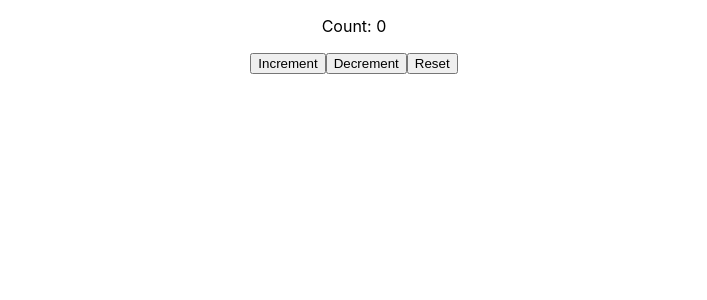
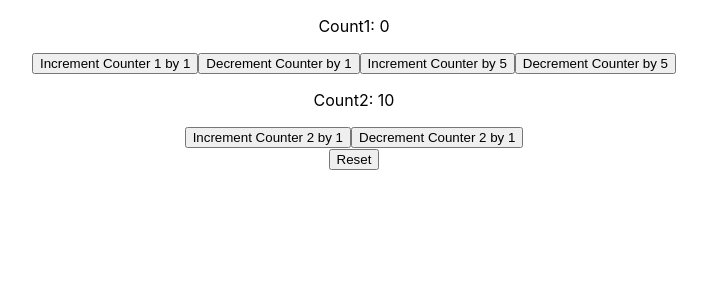
Before and after one commit to sureshmangs/learnReact, a React (Create React App) app in the folder react-hooks/: page / in a window 1280 px wide. Shown: the top 300 px of the page, without its empty margins (286-993 px from the left). Built offline with nearby package versions, Linux system fonts and the light colour scheme.

Commit message:
useReducer-complex-state-and-action

```diff
--- a/react-hooks/src/App.js
+++ b/react-hooks/src/App.js
@@ -1,20 +1,14 @@
 import React from 'react';
 
 import './App.css'
-import CounterOne from './components/CounterOne';
+import CounterTwo from './components/CounterTwo';
 
 function App() {
   return (
     <div className="App">
-      <CounterOne />
+      <CounterTwo />
     </div>
   )
 }
 
 export default App
-
-// useReducer
-
-// useReducer is a hook that is used for state management
-// It is an alternative to useState
-// useState is built using useReducer
--- /dev/null
+++ b/react-hooks/src/components/CounterTwo.js
@@ -0,0 +1,47 @@
+import React, { useReducer } from 'react';
+
+const initialState = {
+    firstCounter: 0,
+    secondCounter: 10
+}
+
+const reducer = (state, action) => {
+    switch (action.type) {
+        case 'increment':
+            return { ...state, firstCounter: state.firstCounter + action.value }
+        case 'decrement':
+            return { ...state, firstCounter: state.firstCounter - action.value }
+        case 'increment2':
+            return { ...state, secondCounter: state.secondCounter + action.value }
+        case 'decrement2':
+            return { ...state, secondCounter: state.secondCounter - action.value }
+        case 'reset':
+            return initialState
+        default:
+            return state
+    }
+}
+
+function CounterTwo() {
+    const [count, dispatch] = useReducer(reducer, initialState);
+    return (
+        <div>
+            <p>Count1: {count.firstCounter}</p>
+
+            <button onClick={() => dispatch({ type: 'increment', value: 1 })}>Increment Counter 1 by 1</button>
+            <button onClick={() => dispatch({ type: 'decrement', value: 1 })}>Decrement Counter by 1</button>
+            <button onClick={() => dispatch({ type: 'increment', value: 5 })}>Increment Counter by 5</button>
+            <button onClick={() => dispatch({ type: 'decrement', value: 5 })}>Decrement Counter by 5</button>
+
+            <p>Count2: {count.secondCounter}</p>
+
+            <button onClick={() => dispatch({ type: 'increment2', value: 1 })}>Increment Counter 2 by 1</button>
+            <button onClick={() => dispatch({ type: 'decrement2', value: 1 })}>Decrement Counter 2 by 1</button>
+
+            <br />
+            <button onClick={() => dispatch({ type: 'reset' })}>Reset</button>
+        </div>
+    )
+}
+
+export default CounterTwo
```
